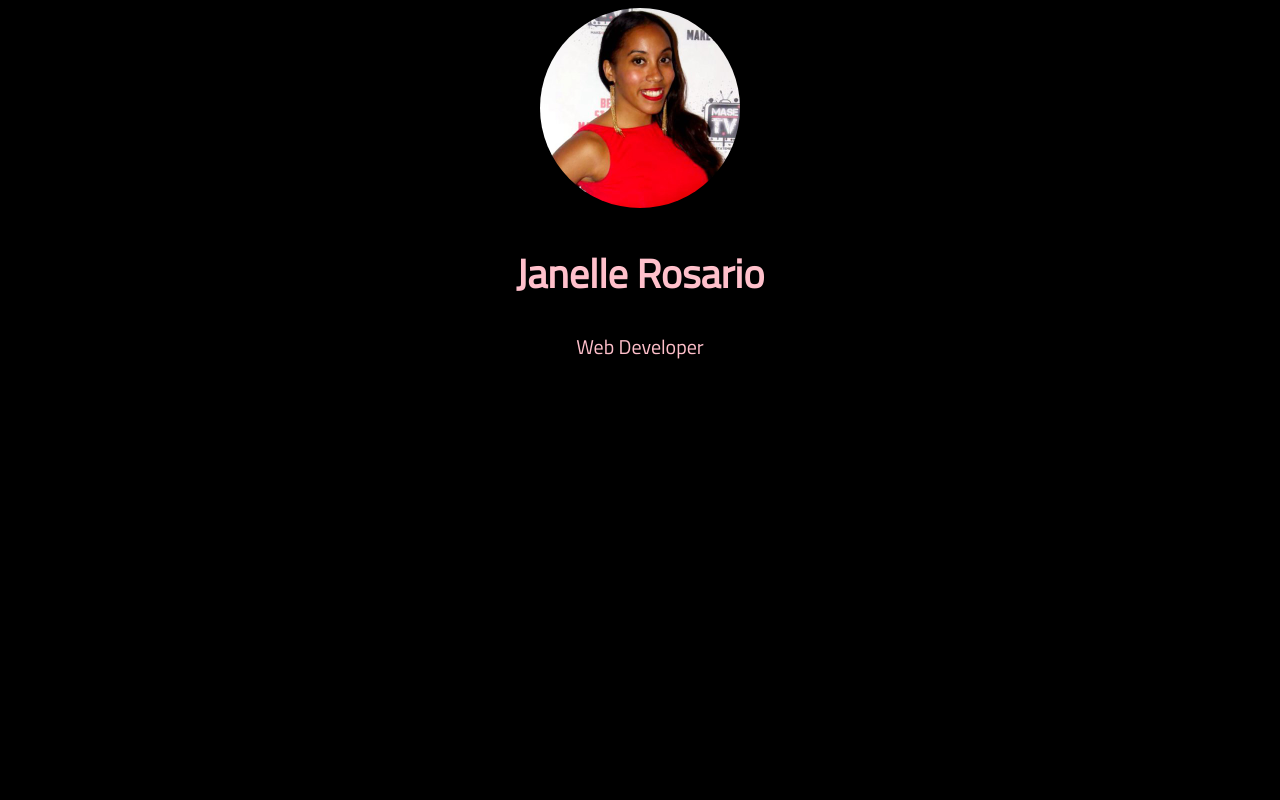
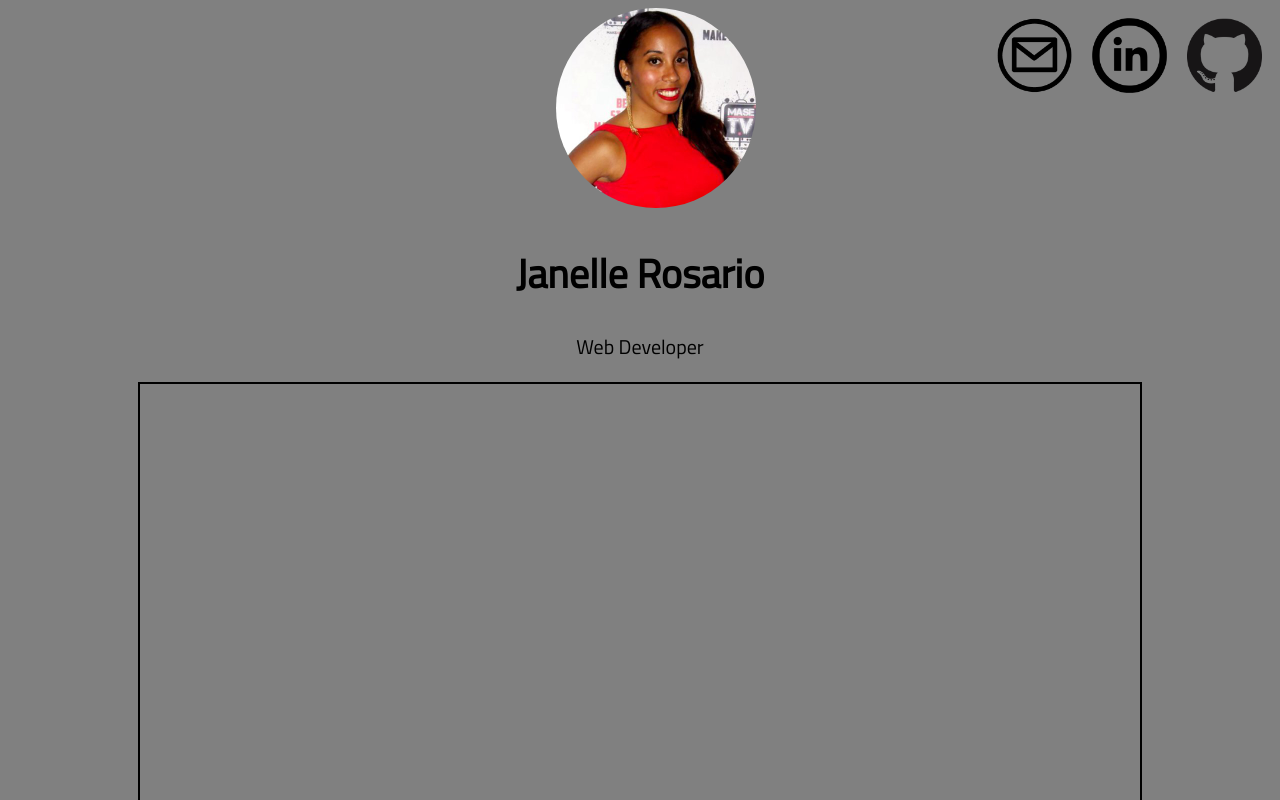
Before and after one commit to janellerosario/janellerosario.github.io, a plain HTML site: page index.html in a window 1280 px wide. Shown: the top 800 px of the page. Drawn offline with Linux system fonts and the light colour scheme.

Commit message:
logos added

```diff
--- a/index.html
+++ b/index.html
@@ -9,6 +9,11 @@
   <link href="https://fonts.googleapis.com/css?family=Titillium+Web" rel="stylesheet">
 </head>
 <body>
+<nav>
+<img class="nav-icon" src="images/github-new-logo.png" alt="github logo">
+<img class="nav-icon" src="images/linkedin-logo.png" alt="linkedin logo">
+<img class="nav-icon" src="images/email-logo.png" alt="email logo">
+</nav>
 <img class="profile-pic" src="images/janelleicon.jpg" alt="profile-pic">
 <h1>Janelle Rosario</h1>
 <p>Web Developer</p>
--- a/style.css
+++ b/style.css
@@ -2,20 +2,32 @@
 https://wireframe.cc/lySt6e */
 
 body {
-  background-color: black;
-  color: pink;
+  background-color: grey;
+  color: black;
   font-size: 20px;
   font-family: 'Titillium Web', sans-serif;
   text-align: center;
+}
+
+.nav-icon {
+  height: 75px;
+  width: 75px;
+  float: right;
+  margin: 10px;
 }
 
 .profile-pic {
   height: 200px;
   width: 200px;
   border-radius: 50%;
+  margin-left: 25%;
 }
 
 .flex-container {
-  display: flex;
+  display: inline-flex;
+  flex-wrap: wrap;
+  height: 1000px;
+  width: 1000px;
+  border: 2px solid black;
 
 }
```
Also changed, not shown: images/email-logo.png (added), images/github-new-logo.png (added), images/linkedin-logo.png (added).
